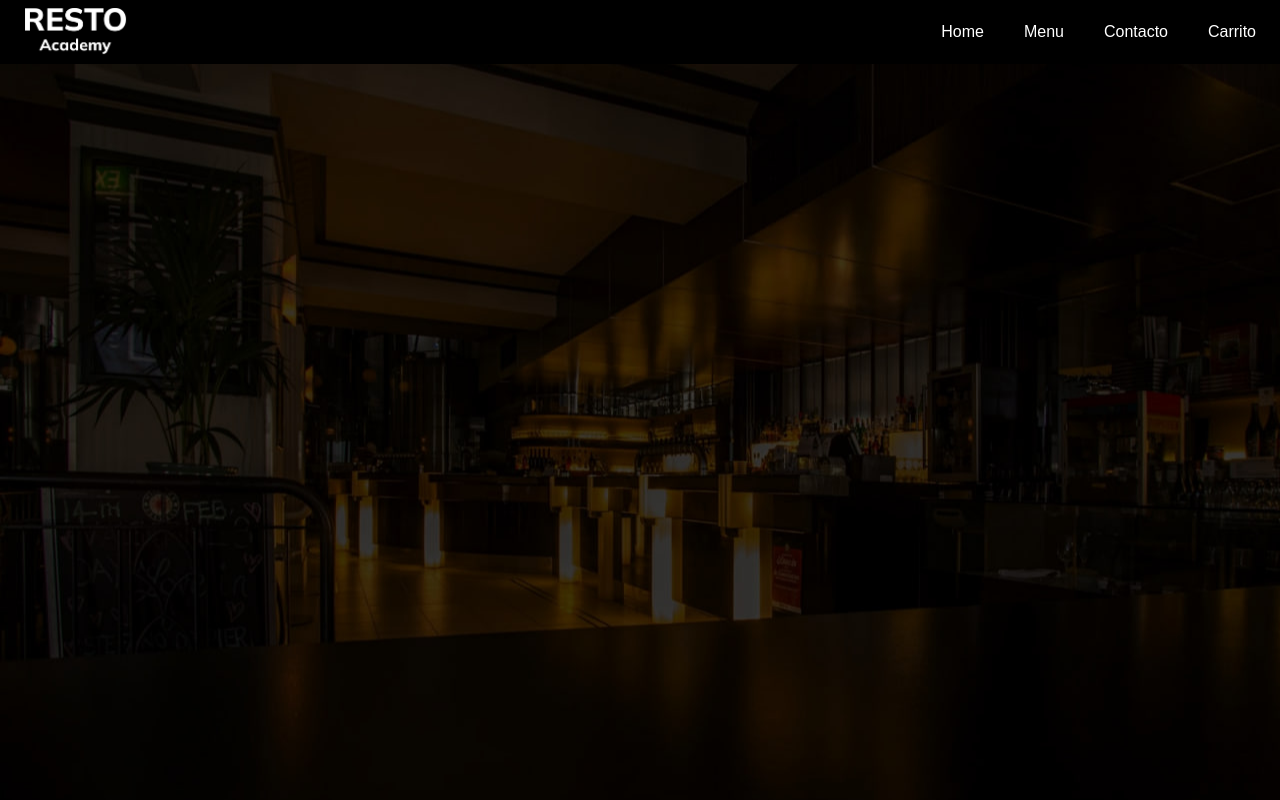
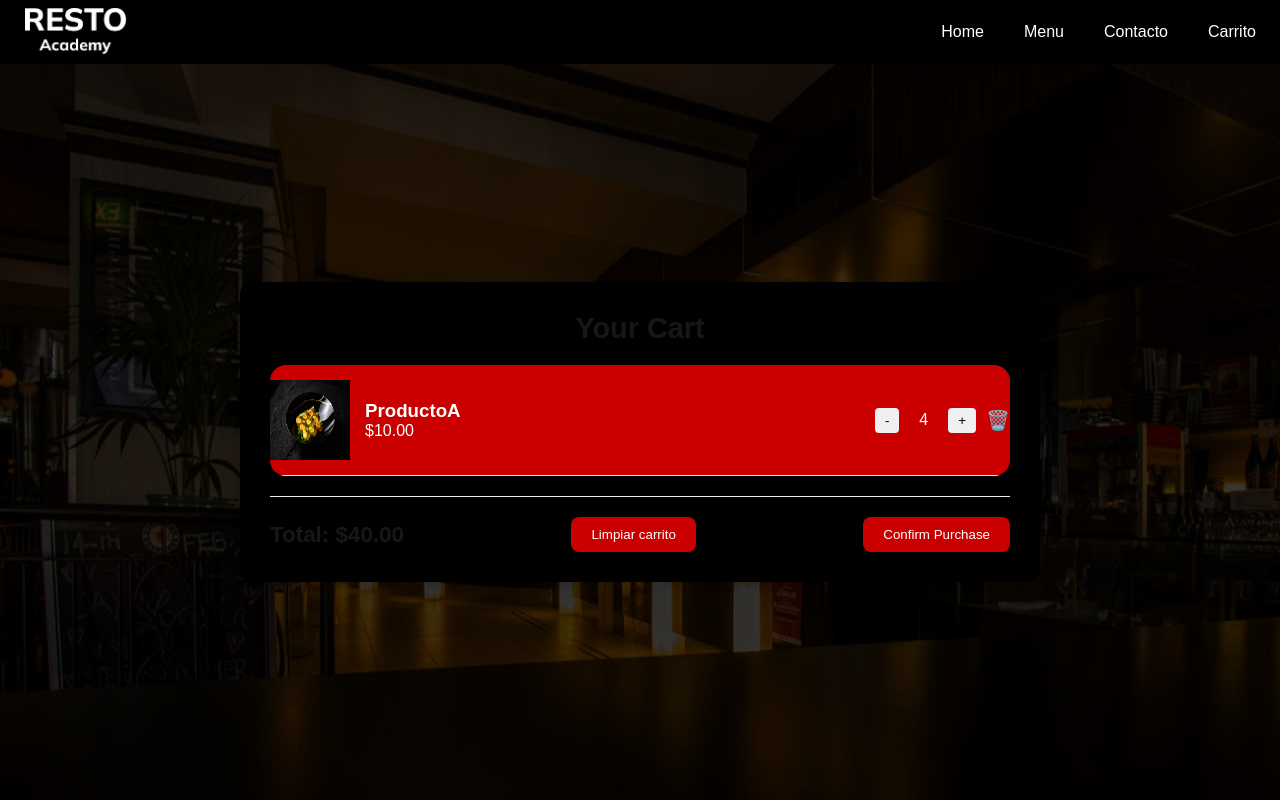
Before and after one commit to johnEz69/restaurante-next, a Next.js app: page /carrito in a window 1280 px wide. Shown: the top 800 px of the page. Built offline with nearby package versions, Linux system fonts and the light colour scheme; data requests are answered from the project's data file.

Commit message:
Terminacion del proyecto y funcionamientro del carrito con base de datos.

```diff
--- a/src/components/fondoCarrito.js
+++ b/src/components/fondoCarrito.js
@@ -1,33 +1,225 @@
 import React from "react";
-
-
+import { useCart } from "@/cartContext/CartContext"; // Adjust the import path as needed
+import Image from "next/image";
 
 const FondoCarrito = () => {
+  const {
+    cart,
+    removeItemFromCart,
+    removeOneItemFromCart,
+    addToCart,
+    clearCart,
+    calculateTotal,
+  } = useCart();
+
   return (
     <>
       <section className="seccion-img">
+        <div className="cart-container">
+          <h2 className="cart-title">Your Cart</h2>
 
-          <div>
+          {cart.length === 0 ? (
+            <div className="empty-cart">Your cart is empty</div>
+          ) : (
+            <>
+              <div className="cart-items">
+                {cart.map((item) => (
+                  <div key={item.id} className="cart-item">
+                    {/* Product Image */}
+                    <div className="item-details">
+                      <Image
+                        src={item.image || "/placeholder-image.png"}
+                        alt={item.name}
+                        width={80}
+                        height={80}
+                        className="item-image"
+                      />
 
-          </div>
+                      {/* Product Details */}
+                      <div className="product-info">
+                        <h3 className="product-name">{item.name}</h3>
+                        <p className="product-price">
+                          ${item.price.toFixed(2)}
+                        </p>
+                      </div>
+                    </div>
+
+                    {/* Quantity Control */}
+                    <div className="quantity-control">
+                      <button
+                        onClick={() => removeOneItemFromCart(item)}
+                        className="quantity-btn"
+                      >
+                        -
+                      </button>
+                      <span className="quantity">{item.quantity}</span>
+                      <button
+                        onClick={() => addToCart(item)}
+                        className="quantity-btn"
+                      >
+                        +
+                      </button>
+                      <button
+                        onClick={() => removeItemFromCart(item.id)}
+                        className="remove-btn"
+                      >
+                        🗑️
+                      </button>
+                    </div>
+                  </div>
+                ))}
+              </div>
+
+              {/* Total and Checkout */}
+              <div className="cart-summary">
+                <div className="cart-total">
+                  Total: ${calculateTotal().toFixed(2)}
+                </div>
+                <button className="confirm-btn" onClick={() => clearCart()}>Limpiar carrito</button>
+                <button className="confirm-btn" onClick={() => confirm(`Desea confirmar su compra de ${calculateTotal().toFixed(2)}`)}>Confirm Purchase</button>
+              </div>
+            </>
+          )}
+        </div>
       </section>
 
       <style jsx>{`
-
         .seccion-img {
-            background-image: url('/images/fondoHome.jpg');
-            background-position: center;
-            background-repeat: no-repeat;
-            background-size: cover;
-            background-attachment: fixed;
-            width: 100vw; /* Asegura el ancho completo del viewport */
-            height: 92vh; /* Ocupa todo el alto del viewport */
+          background-image: url("/images/fondoHome.jpg");
+          background-position: center;
+          background-repeat: no-repeat;
+          background-size: cover;
+          background-attachment: fixed;
+          width: 100vw;
+          height: 92vh;
+          display: flex;
+          justify-content: center;
+          align-items: center;
         }
 
+        .cart-container {
+          background-color: rgb(0 0 0);
+          width: 95%;
+          max-width: 800px;
+          border-radius: 12px;
+          box-shadow: 0 4px 6px rgba(0, 0, 0, 0.1);
+          padding: 30px;
+        }
+
+        .cart-title {
+          text-align: center;
+          font-size: 1.8rem;
+          margin-bottom: 20px;
+          font-weight: bold;
+        }
+
+        .empty-cart {
+          text-align: center;
+          color: #666;
+          padding: 20px;
+        }
+
+        .cart-items {
+          max-height: 400px;
+          overflow-y: auto;
+          border-radius: 1rem;
+        }
+
+        .cart-item {
+          display: flex;
+          justify-content: space-between;
+          align-items: center;
+          border-bottom: 1px solid #eee;
+          padding: 15px 0;
+          transition: background-color 0.3s ease;
+          background-color: #ca0000;
+        }
+
+        .item-details {
+          display: flex;
+          align-items: center;
+          gap: 15px;
+        }
+
+        .item-image {
+          border-radius: 8px;
+          object-fit: cover;
+        }
+
+        .product-info {
+          display: flex;
+          flex-direction: column;
+        }
+
+        .product-name {
+          font-weight: 600;
+        }
+
+        .quantity-control {
+          display: flex;
+          align-items: center;
+          gap: 10px;
+        }
+
+        .quantity-btn {
+          background-color: #f0f0f0;
+          border: none;
+          border-radius: 4px;
+          padding: 5px 10px;
+          cursor: pointer;
+          transition: background-color 0.3s ease;
+        }
+
+        .quantity-btn:hover {
+          background-color: #e0e0e0;
+        }
+
+        .quantity {
+          margin: 0 10px;
+        }
+
+        .remove-btn {
+          background: none;
+          border: none;
+          cursor: pointer;
+          font-size: 1.2rem;
+          transition: color 0.3s ease;
+        }
+
+        .remove-btn:hover {
+          color: #ff4444;
+        }
+
+        .cart-summary {
+          display: flex;
+          justify-content: space-between;
+          align-items: center;
+          margin-top: 20px;
+          padding-top: 20px;
+          border-top: 1px solid #eee;
+        }
+
+        .cart-total {
+          font-size: 1.4rem;
+          font-weight: bold;
+        }
+
+        .confirm-btn {
+          background-color: #ca0000;
+          color: white;
+          border: none;
+          padding: 10px 20px;
+          border-radius: 8px;
+          cursor: pointer;
+          transition: background-color 0.3s ease;
+        }
+
+        // .confirm-btn:hover {
+        //   background-color: #45a049;
+        // }
       `}</style>
     </>
   );
 };
 
-
-export default FondoCarrito
+export default FondoCarrito;
--- a/src/database/db.json
+++ b/src/database/db.json
@@ -3,84 +3,71 @@
     {
       "id": "1",
       "name": "ProductoA",
-      "price": 10
+      "price": 10,
+      "image": "/images/ImagenCarrusel1.jpg"
     },
     {
       "id": "2",
       "name": "ProductoB",
-      "price": 20
-    },
-    {
-      "id": "3",
-      "name": "ProductoD",
-      "price": 100
-    },
-    {
-      "id": "4",
-      "name": "ProductoE",
-      "price": 200
-    },
-    {
-      "id": "5",
-      "name": "ProductoF",
-      "price": 300
-    },
-    {
-      "id": "6",
-      "name": "ProductoG",
-      "price": 50
-    },
-    {
-      "id": "7",
-      "name": "ProductoH",
-      "price": 60
-    },
-    {
-      "id": "8",
-      "name": "ProductoI",
-      "price": 70
-    },
-    {
-      "id": "9",
-      "name": "ProductoJ",
-      "price": 90
-    },
-    {
-      "id": "10",
-      "name": "ProductoK",
-      "price": 100000
-    }
-  ],
-  "cart": [
-    {
-      "id": "2",
-      "name": "ProductoB",
       "price": 20,
-      "quantity": 2
+      "image": "/images/ImagenCarrusel2.jpg"
     },
     {
       "id": "3",
       "name": "ProductoD",
       "price": 100,
-      "quantity": 6
+      "image": "/images/ImagenCarrusel3.jpg"
+    },
+    {
+      "id": "4",
+      "name": "ProductoE",
+      "price": 200,
+      "image": "/images/ImagenCarrusel4.jpg"
+    },
+    {
+      "id": "5",
+      "name": "ProductoF",
+      "price": 300,
+      "image": "/images/ImagenCarrusel1.jpg"
+    },
+    {
+      "id": "6",
+      "name": "ProductoG",
+      "price": 50,
+      "image": "/images/ImagenCarrusel1.jpg"
+    },
+    {
+      "id": "7",
+      "name": "ProductoH",
+      "price": 60,
+      "image": "/images/ImagenCarrusel1.jpg"
+    },
+    {
+      "id": "8",
+      "name": "ProductoI",
+      "price": 70,
+      "image": "/images/ImagenCarrusel1.jpg"
+    },
+    {
+      "id": "9",
+      "name": "ProductoJ",
+      "price": 90,
+      "image": "/images/ImagenCarrusel1.jpg"
     },
     {
       "id": "10",
       "name": "ProductoK",
       "price": 100000,
-      "quantity": 1
-    },
+      "image": "/images/ImagenCarrusel1.jpg"
+    }
+  ],
+  "cart": [
     {
-      "id": "8",
-      "name": "ProductoI",
-      "price": 70,
-      "quantity": 1
-    },
-    {
-      "id": "9",
-      "name": "ProductoJ",
-      "price": 90,
-      "quantity": 5
+      "id": "1",
+      "name": "ProductoA",
+      "price": 10,
+      "image": "/images/ImagenCarrusel1.jpg",
+      "quantity": 4
     }
   ]
 }
--- a/src/pages/carrito.js
+++ b/src/pages/carrito.js
@@ -1,4 +1,6 @@
+import { CartProvider } from "@/cartContext/CartContext";
 import FondoCarrito from "@/components/fondoCarrito";
+import Footer from "@/components/footer";
 
 import Navbar from "@/components/Navbar";
 
@@ -11,11 +13,17 @@ export default function Home() {
 
       <main>
         <section>
-          <FondoCarrito />
+          <CartProvider>
+            <FondoCarrito />
+          </CartProvider>
         </section>
       </main>
 
-      <footer></footer>
+      <footer>
+        <section>
+          <Footer />
+        </section>
+      </footer>
     </>
   );
 }
```
Also changed, not shown: src/components/CarouselProduct.js (+20 -7 lines), src/components/Presentacion.js (+8 -5 lines).
